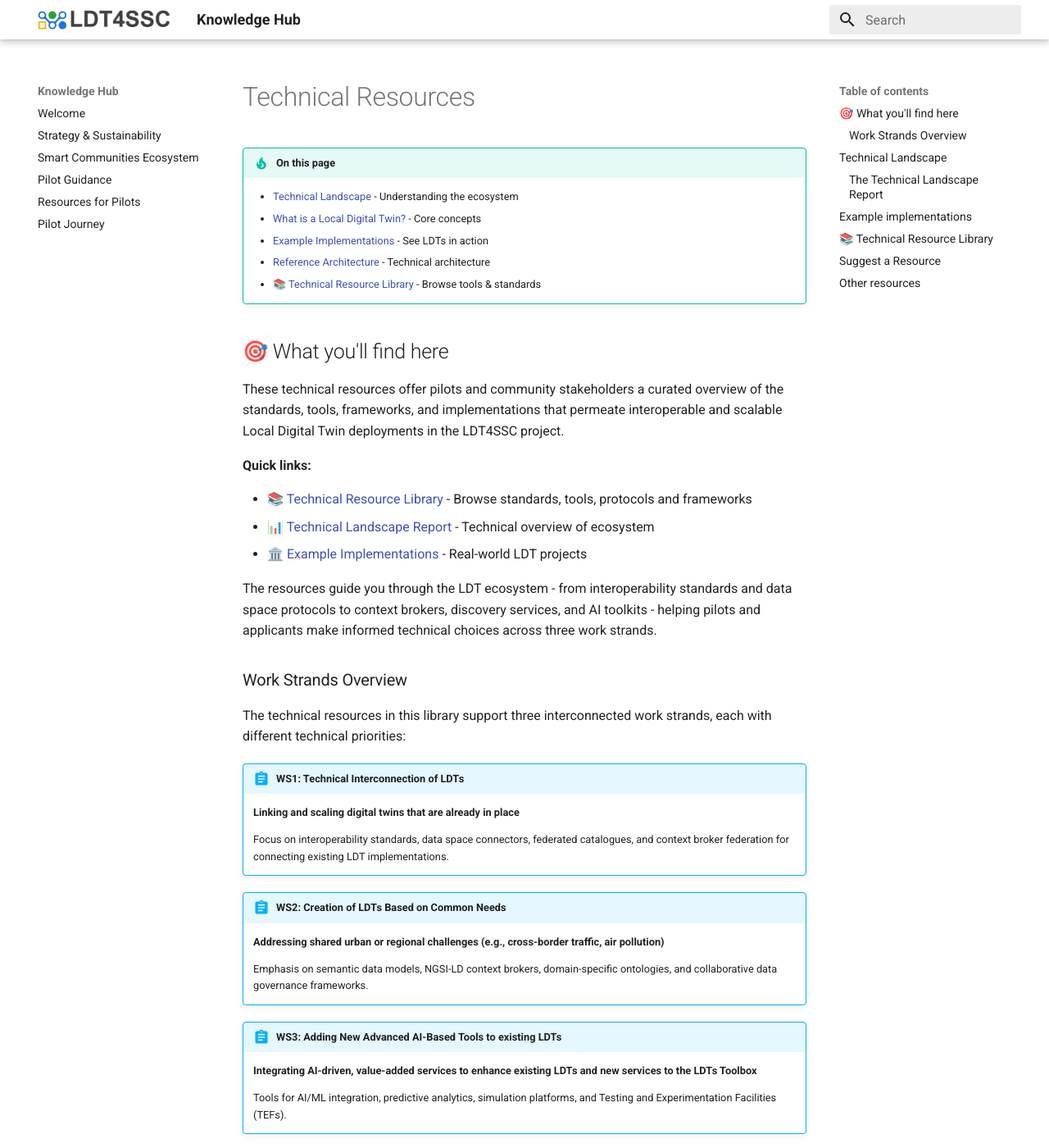
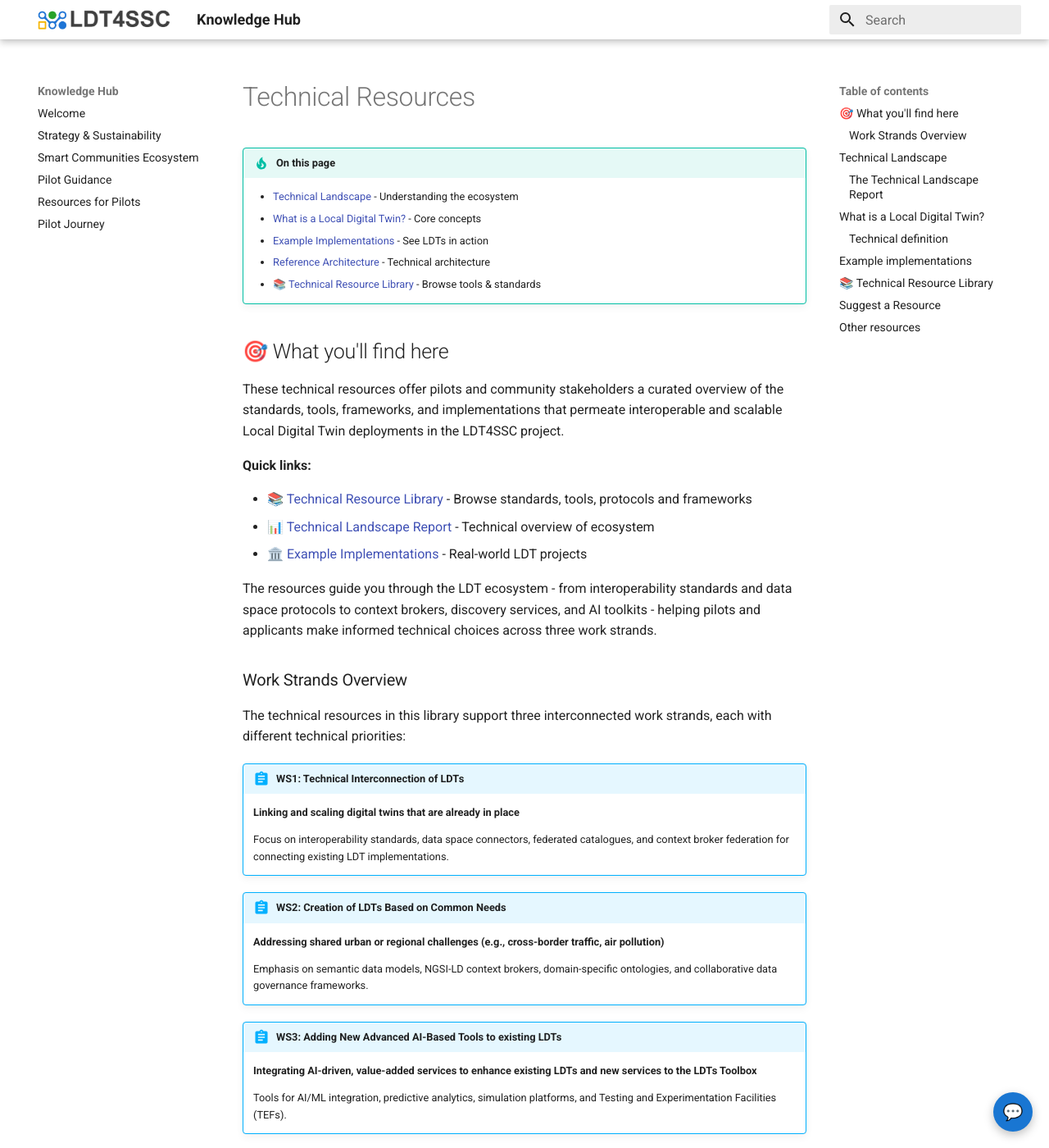
Before and after one commit to ldt4ssc/ldt4ssc.github.io, an MkDocs documentation site: the page built from docs/resources_content/tech_resources.md, in a window 1280 px wide and 1400 px high. Shown: the whole window at 82% size. Built offline with MkDocs 1.6.1 and Material for MkDocs 9.7.7, drawn with Linux system fonts in a browser that asks for light colours; some of the changed text lies outside the part shown.

Commit message:
add: feedback button

```diff
--- /dev/null
+++ b/docs/css/feedback_widget.css
@@ -0,0 +1,160 @@
+/* Floating feedback button */
+.feedback-widget {
+  position: fixed;
+  bottom: 20px;
+  right: 20px;
+  z-index: 9999;
+}
+
+.feedback-button {
+  display: flex;
+  align-items: center;
+  justify-content: center;
+  gap: 0;
+  padding: 12px;
+  background-color: #1976d2;
+  color: white !important;
+  text-decoration: none;
+  border-radius: 50%;
+  box-shadow: 0 4px 12px rgba(0, 0, 0, 0.25);
+  font-weight: 500;
+  font-size: 14px;
+  transition: all 0.2s ease-out;
+  width: 48px;
+  height: 48px;
+  overflow: hidden;
+  white-space: nowrap;
+}
+
+.feedback-button:hover {
+  background-color: #1565c0 !important;
+  box-shadow: 0 6px 16px rgba(0, 0, 0, 0.3) !important;
+  color: white !important;
+  padding: 12px 20px 12px 12px !important;
+  border-radius: 25px !important;
+  width: auto !important;
+  min-width: auto !important;
+  justify-content: flex-start !important;
+  gap: 8px !important;
+  animation: none !important;
+}
+
+.feedback-icon {
+  font-size: 20px;
+  flex-shrink: 0;
+  line-height: 1;
+  display: flex;
+  align-items: center;
+  justify-content: center;
+}
+
+.feedback-text {
+  opacity: 0;
+  max-width: 0;
+  overflow: hidden;
+  transition: opacity 0.2s ease-out, max-width 0.2s ease-out;
+  color: white !important;
+  white-space: nowrap;
+  display: inline-block;
+}
+
+.feedback-button:hover .feedback-text {
+  opacity: 1 !important;
+  max-width: 200px !important;
+  display: inline-block !important;
+  animation: none !important;
+}
+
+/* Animation on page load - slide in and fade text */
+@keyframes slideIn {
+  0% {
+    transform: translateX(150px);
+    opacity: 0;
+  }
+  100% {
+    transform: translateX(0);
+    opacity: 1;
+  }
+}
+
+@keyframes expandButton {
+  0%, 15% {
+    padding: 12px;
+    border-radius: 50%;
+    width: 48px;
+    gap: 0;
+  }
+  20%, 80% {
+    padding: 12px 20px 12px 12px;
+    border-radius: 25px;
+    width: auto;
+    gap: 8px;
+  }
+  100% {
+    padding: 12px;
+    border-radius: 50%;
+    width: 48px;
+    gap: 0;
+  }
+}
+
+@keyframes textFadeInOut {
+  0%, 15% {
+    opacity: 0;
+    max-width: 0;
+  }
+  20%, 80% {
+    opacity: 1;
+    max-width: 150px;
+  }
+  100% {
+    opacity: 0;
+    max-width: 0;
+  }
+}
+
+.feedback-widget {
+  animation: none;
+}
+
+/* Apply animation only once - use a class that gets removed */
+.feedback-button.animating {
+  animation:
+    slideIn 0.6s ease-out 0.5s both,
+    expandButton 3.5s ease-in-out 0.5s forwards;
+}
+
+.feedback-text.animating {
+  animation: textFadeInOut 3.5s ease-in-out 0.5s forwards;
+}
+
+/* Responsive: smaller on mobile */
+@media (max-width: 768px) {
+  .feedback-widget {
+    bottom: 15px;
+    right: 15px;
+  }
+
+  .feedback-button {
+    width: 44px;
+    height: 44px;
+  }
+
+  .feedback-icon {
+    font-size: 18px;
+  }
+}
+
+/* Extra small screens - keep compact */
+@media (max-width: 480px) {
+  .feedback-button:hover {
+    width: 44px;
+    border-radius: 50%;
+    padding: 12px;
+    gap: 0;
+  }
+
+  .feedback-button:hover .feedback-text {
+    display: none;
+  }
+}
--- /dev/null
+++ b/docs/overrides/main.html
@@ -0,0 +1,33 @@
+{% extends "base.html" %}
+
+{% block content %}
+  {{ super() }}
+
+  <!-- Feedback Widget (only on resources pages) -->
+  {% set show_feedback = page.file.src_path == 'resources.md' or
+                         'tech_resources.md' in page.file.src_path or
+                         'non_tech_resources.md' in page.file.src_path %}
+  {% if show_feedback %}
+  <div class="feedback-widget">
+    <a href="https://forms.gle/Yk5UYHJM1moFv7PT9" target="_blank" class="feedback-button animating" title="Provide feedback on the usability of resources">
+      <span class="feedback-icon">💬</span>
+      <span class="feedback-text animating">Give Feedback</span>
+    </a>
+  </div>
+  <script>
+    // Remove animation class after animation completes so hover can work
+    document.addEventListener('DOMContentLoaded', function() {
+      const button = document.querySelector('.feedback-button');
+      const text = document.querySelector('.feedback-text');
+
+      if (button && text) {
+        // Animation starts after 1s delay and runs for 3.5s = 4.5s total
+        setTimeout(function() {
+          button.classList.remove('animating');
+          text.classList.remove('animating');
+        }, 4600); // Slightly after animation completes
+      }
+    });
+  </script>
+  {% endif %}
+{% endblock %}
--- a/docs/resources_content/tech_resources.md
+++ b/docs/resources_content/tech_resources.md
@@ -2,7 +2,7 @@
 
 !!! tip "On this page"
     - [Technical Landscape](#technical-landscape) - Understanding the ecosystem
-    - [What is a Local Digital Twin?](#definition-of-a-local-digital-twin-ldt) - Core concepts
+    - [What is a Local Digital Twin?](#what-is-a-local-digital-twin) - Core concepts
     - [Example Implementations](#example-implementations) - See LDTs in action
     - [Reference Architecture](#reference-architecture) - Technical architecture
     - 📚 [Technical Resource Library](#technical-resource-library) - Browse tools & standards
@@ -56,9 +56,16 @@ The Technical Landscape Report focuses on establishing the technical foundations
     [Download report as PDF](#){ .md-button .md-button--primary }
 
 ---
-<!-- START commenting out definition
-## Definition of a Local Digital Twin (LDT)
-We propose a working definition of a Local Digital Twin, aligned with the [MIM8: Local Digital Twins](https://mims.oascities.org/NzWXOO1Fttw4wtqv1Wys/mim8-local-digital-twins). A Local Digital Twin is a digital representation of physical assets, systems, or processes, in a defined local context (e.g., city, district, building, industry, port, airport). It leverages either historical data, near real-time data, or real-time data, and it enables visualisation, analysis, simulation, and reasoning services that support decision-making.
+
+## What is a Local Digital Twin?
+
+The concept of a Local Digital Twin (LDT) is inherently dynamic and its definition is continuously evolving. Within the LDT4SSC project, we therefore adopt a provisional definition that reflects our current perspective, objectives, and scope. It is intended to converge with the definition of an LDT in the [MIM8: Local Digital Twins](https://mims.oascities.org/NzWXOO1Fttw4wtqv1Wys/mim8-local-digital-twins) that describes interoperability in terms of the application domain of LDTs. This definition is intended as a working reference rather than a fixed one, and it could be refined over the course of the project.
+
+In articulating this definition, we recognise that many cities and communities already operate mature Local Digital Twins, often built on architectural choices, technologies, or governance models that differ from those considered within this project. Such initiatives should not interpret the LDT4SSC definition as rendering their existing solutions out of scope or non-compliant by default. On the contrary, the project seeks to remain inclusive, valuing diverse implementations and learning from established practices, while providing a common conceptual framework.
+
+### Technical definition
+
+A Local Digital Twin is a digital representation of physical assets, systems, or processes, in a defined local context (e.g., city, district, building, industry, port, airport). It leverages either historical data, near real-time data, or real-time data, and it enables visualisation, analysis, simulation, and reasoning services that support decision-making.
 
 It aims to dynamically represent a defined observed geographical area to analyse, understand, anticipate, and simulate the effects of public policies, environmental hazards, climate change, development projects or disruptions. It supports strategic decision-making, consultation, foresight, and scenario design. It can include automated decision-making and execution (actuation). It can also incorporate other sources of data, including Building Information Models (BIM), Geographic Information Systems (GIS), and/or sector-specific models (mobility, climate, energy, etc).
 
@@ -79,8 +86,6 @@ It aims to dynamically represent a defined observed geographical area to analyse
     5. **Diagnostic**: Explains situations or alerts about deviations from expected conditions. Capability for evaluating what happened, especially in the case of a malfunction of the real asset.
 ---
 
-
--->
 
 ## Example implementations
 
--- a/mkdocs.yml
+++ b/mkdocs.yml
@@ -3,6 +3,7 @@ site_url: https://knowledgehub.ldt4ssc.eu/
 
 theme:
   name: material
+  custom_dir: docs/overrides
   logo: assets/logo.png   # Add your logo in docs/assets/logo.png
   features:
     - navigation.expand
@@ -46,6 +47,7 @@ extra_css:
   - assets/extra.css
   - css/resources_poc.css
   - css/methodology_diagram.css
+  - css/feedback_widget.css
 
 markdown_extensions:
   - attr_list
```
